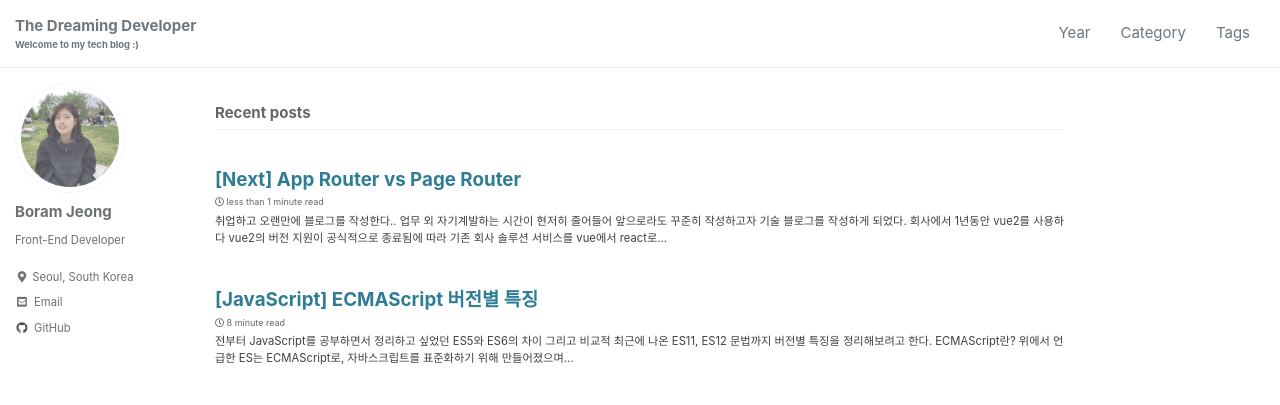
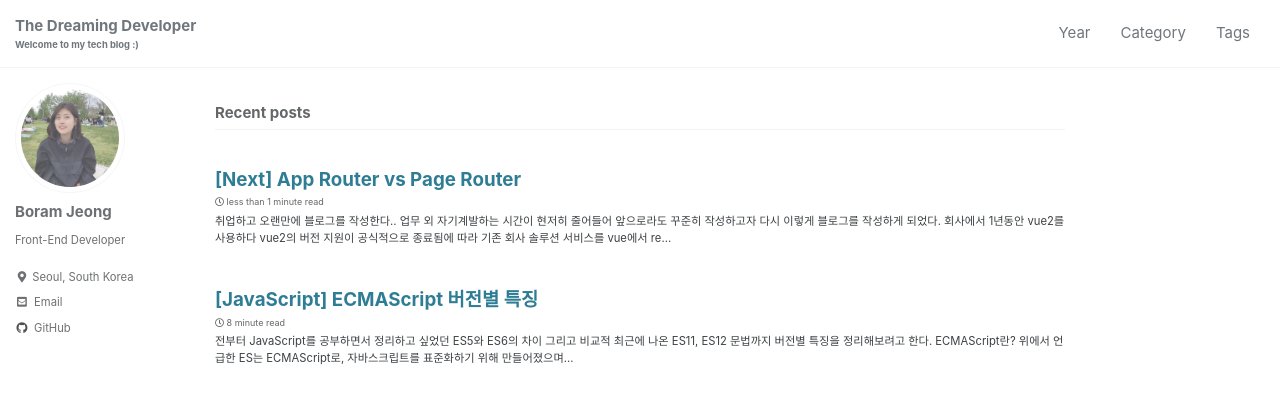
Before and after one commit to bo-ram-jeong/bo-ram-jeong.github.io, a Jekyll site: the page built from index.html, in a window 1280 px wide. Shown: the top 405 px of the page. Built offline with Jekyll 4.4.1, drawn with Linux system fonts in a browser that asks for light colours; cached includes are drawn as plain includes; the list of posts is cut into pages by our own code.

Commit message:
Update 2024-03-05-app-router-page-router.md

````diff
--- a/_posts/2024-03-05-app-router-page-router.md
+++ b/_posts/2024-03-05-app-router-page-router.md
@@ -14,8 +14,9 @@ published: true
 
 <br/><br/>
 취업하고 오랜만에 블로그를 작성한다..<br/>
-업무 외 자기계발하는 시간이 현저히 줄어들어 앞으로라도 꾸준히 작성하고자 기술 블로그를 작성하게 되었다.<br/>
-회사에서 1년동안 vue2를 사용하다 vue2의 버전 지원이 공식적으로 종료됨에 따라 기존 회사 솔루션 서비스를 vue에서 react로 마이그레이션 할 수 있는 기회가 주어졌고 다함께 각자 스터디를 병행하며 마이그레이션을 진행하게 되었다.</br>
-다음 기술 스택으로 사용하기로 하였는데, 아무래도 처음 접하는 기술이 많다보니 러닝커브가 생각보다 더 들었고 따로 더 깊이 있는 공부와 원리에 대한 이해도가 필요하다고 느껴 기술 블로그를 함께 작성하며 정리해보려고 한다.
-```Next/React/TypeScript/React-Query/Recoil/Styled-Component```
+업무 외 자기계발하는 시간이 현저히 줄어들어 앞으로라도 꾸준히 작성하고자 다시 이렇게 블로그를 작성하게 되었다.<br/><br/>
+회사에서 1년동안 vue2를 사용하다 vue2의 버전 지원이 공식적으로 종료됨에 따라 기존 회사 솔루션 서비스를 vue에서 react로 마이그레이션 할 수 있는 기회가 주어졌고 다함께 각자 스터디를 병행하며 마이그레이션을 진행하게 되었다.<br/><br/>
+기술 스택은 ```Next/React/TypeScript/React-Query/Recoil/Styled-Component```를 사용하기로 하였다.
+<br/>아무래도 처음 접하는 기술이 많다보니 러닝커브가 생각보다 더 들었고 따로 더 깊이 있는 공부와 원리에 대한 이해도가 필요하다고 느껴 기술 블로그를 함께 작성하며 정리해보려고 한다.
+
 <br/><br/>
````
